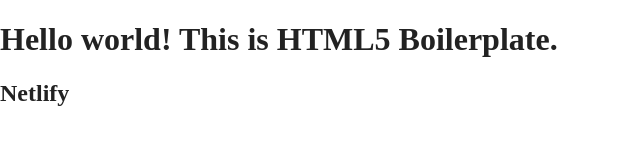
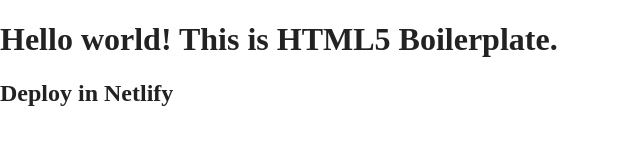
Before and after one commit to elingan/h5bp-netlify, a website built with Parcel: page index.html in a window 1280 px wide. Shown: the whole page, without its empty margins (0-640 px from the left). Built offline with nearby package versions, Linux system fonts and the light colour scheme.

Commit message:
Change text

```diff
--- a/index.html
+++ b/index.html
@@ -26,7 +26,7 @@
 
   <!-- Add your site or application content here -->
   <h1>Hello world! This is HTML5 Boilerplate.</h1>
-  <h2>Netlify</h2>
+  <h2>Deploy in Netlify</h2>
   <script src="js/vendor/modernizr-3.11.2.min.js"></script>
   <script src="js/plugins.js"></script>
   <script src="js/main.js"></script>
```
Also changed, not shown: dist/index.html.
